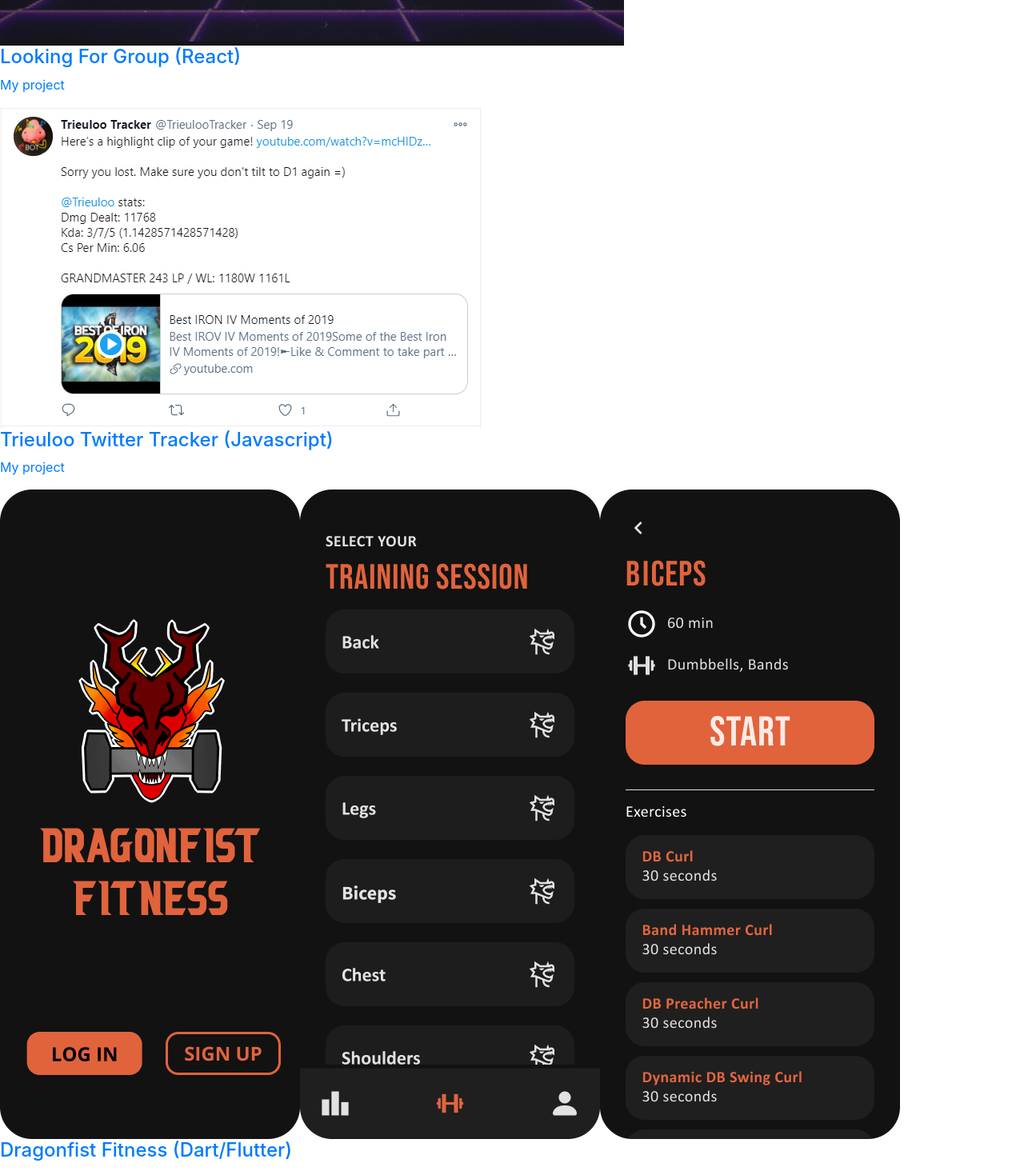
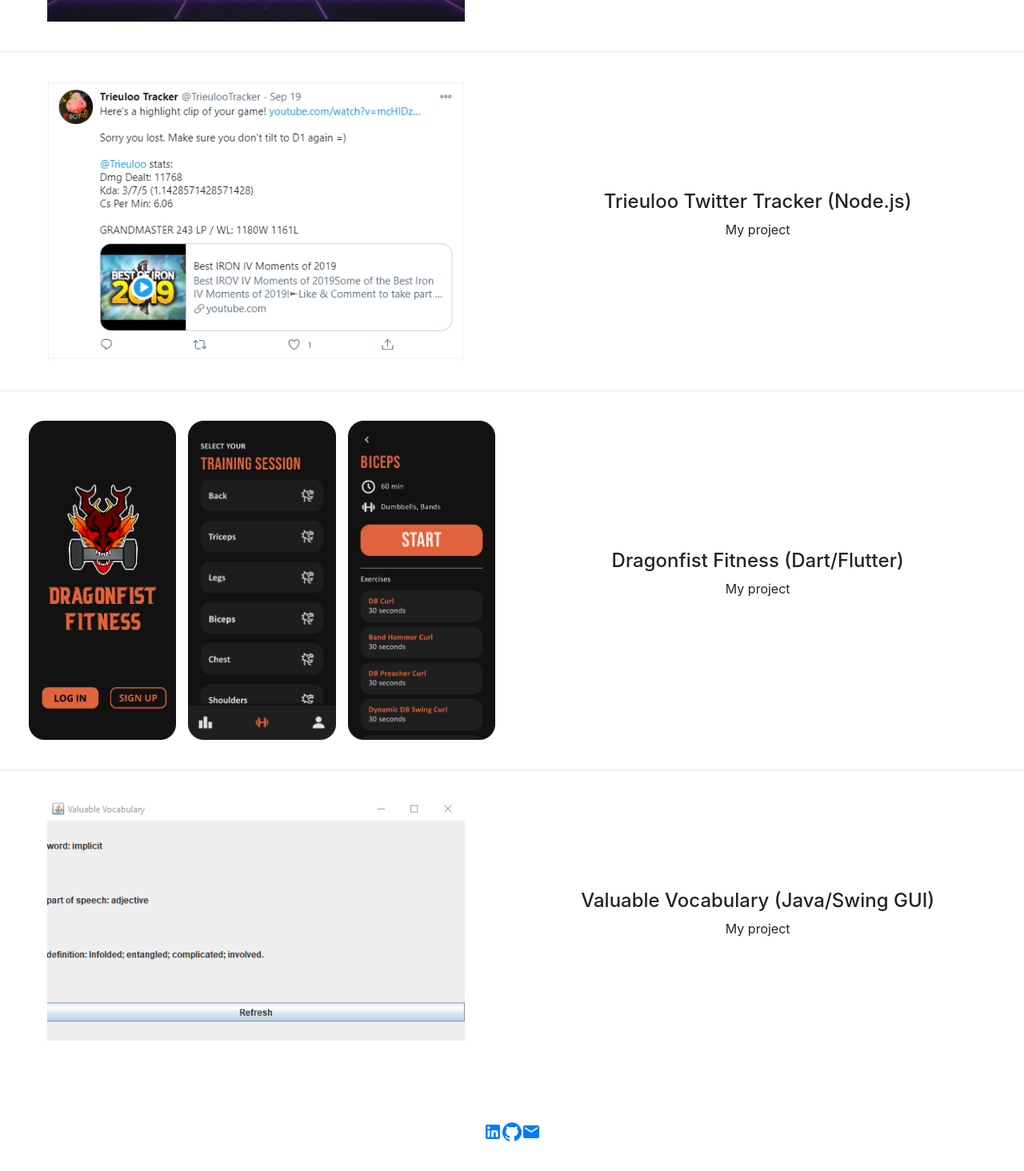
Before and after one commit to alfredzhuang/portfolio, a React (Create React App) app: page /projects in a window 1280 px wide. Shown: the part 760-2224 px from the top of the page at 80% size. After the commit the page ends 2202 px from the top, so only its background shows below. Built offline with nearby package versions, Linux system fonts and the light colour scheme.

Commit message:
formatted projects page

```diff
--- a/src/App.js
+++ b/src/App.js
@@ -29,17 +29,17 @@ class App extends React.Component {
       projects: {
         title: 'My projects',
         zoomin: {
-          title: 'Zoomin\' Discord Bot (Javascript)',
+          title: 'Zoomin\' Discord Bot (Node.js)',
           subTitle: '',
           text: '',
         },
         lookingForGroup: {
-          title: 'Looking For Group (React)',
+          title: 'Looking For Group (React.js)',
           subTitle: '',
           text: '',
         },
         twitterTracker: {
-          title: 'Trieuloo Twitter Tracker (Javascript)',
+          title: 'Trieuloo Twitter Tracker (Node.js)',
           subTitle: '',
           text: '',
         },
@@ -49,7 +49,7 @@ class App extends React.Component {
           text: '',
         },
         valuableVocabulary: {
-          title: 'Valuable Vocabulary (Java)',
+          title: 'Valuable Vocabulary (Java/Swing GUI)',
           subTitle: '',
           text: '',
         },
--- a/src/pages/ContactPage.css
+++ b/src/pages/ContactPage.css
@@ -0,0 +1,8 @@
+.contact {
+    display: flex;
+    justify-content: center;
+    flex-direction: column;
+    align-items: center;
+    margin: 0px auto;
+    min-height: 87vh;
+}
--- a/src/pages/ContactPage.js
+++ b/src/pages/ContactPage.js
@@ -9,9 +9,8 @@ function ContactPage(props) {
                 <h2>{props.title}</h2>
             </div>
             <div className = "text">
-                <h3></h3>
+                <h3>Feel free to contact me at any time.</h3>
             </div>
-            <div className = "button"></div>
         </div>
     );
 
--- a/src/pages/ProjectsPage.css
+++ b/src/pages/ProjectsPage.css
@@ -0,0 +1,49 @@
+.heading {
+    padding-top: 20px;
+    text-align: center;
+}
+.project {
+    margin: 0px auto;
+    padding: 50px 0px;
+    max-width: 1500px;
+}
+
+.project article {
+    text-align: center;
+    border-top: solid 3px #f4f4f4;
+    margin-bottom: 2.25em;
+    padding-top: 2.25em;
+}
+
+.project article:first-child {
+    border-top: 0;
+    padding-top: 0;
+}
+
+.project article .image {
+    display: inline-block;
+    vertical-align: middle;
+    width: 48%;
+}
+
+.project article .image img {
+    width: 85%;
+}
+
+.project article .image1 {
+    display: inline-block;
+    vertical-align: middle;
+    width: 48%;
+}
+
+.project article .image1 img {
+    width: 30%;
+    margin-left: 15px;
+}
+
+.project article .description {
+    text-align: center;
+    display: inline-block;
+    vertical-align: middle;
+    width: 50%
+}
--- a/src/pages/ProjectsPage.js
+++ b/src/pages/ProjectsPage.js
@@ -13,49 +13,49 @@ function ProjectsPage(props) {
                 <article>
                     <a href="https://github.com/alfredzhuang/zoomin" class = "image" target = "_blank">
                         <img src="/images/zoomin.jpg" alt = ""/>
-                        <div className = "description">
+                    </a>
+                    <div className = "description">
                             <h4>{props.zoomin.title}</h4>
                             <p>My project</p>
                         </div>
-                    </a>
                 </article>
                 <article>
                     <a href="https://github.com/alfredzhuang/LookingForGroup" class = "image" target = "_blank">
                         <img src="/images/lookingforgrp.jpg" alt = ""/>
-                        <div className = "description">
+                    </a>
+                    <div className = "description">
                             <h4>{props.lookingForGroup.title}</h4>
                             <p>My project</p>
                         </div>
-                    </a>
                 </article>
                 <article>
                     <a href="https://github.com/andreidimaano/TrieulooTwitterTracker" class = "image" target = "_blank">
                         <img src="/images/trieuloo.jpg" alt = ""/>
-                        <div className = "description">
+                    </a>
+                    <div className = "description">
                             <h4>{props.twitterTracker.title}</h4>
                             <p>My project</p>
                         </div>
-                    </a>
                 </article>
                 <article>
-                    <a href="https://github.com/alfredzhuang/dragon-fist-fitness" class = "image" target = "_blank">
+                    <a href="https://github.com/alfredzhuang/dragon-fist-fitness" class = "image1" target = "_blank">
                         <img src="/images/dragonfistfitness1.jpg" alt = ""/>
                         <img src="/images/dragonfistfitness2.jpg" alt = ""/>
                         <img src="/images/dragonfistfitness3.jpg" alt = ""/>
-                        <div className = "description">
+                    </a>
+                    <div className = "description">
                             <h4>{props.dragonfistFitness.title}</h4>
                             <p>My project</p>
                         </div>
-                    </a>
                 </article>
                 <article>
                     <a href="https://github.com/alfredzhuang/valuable-vocabulary" class = "image" target = "_blank">
-                        <img src="/images/zoomin.jpg" alt = ""/>
-                        <div className = "description">
+                        <img src="/images/valuableVocabulary.jpg" alt = ""/>
+                    </a>
+                    <div className = "description">
                             <h4>{props.valuableVocabulary.title}</h4>
                             <p>My project</p>
                         </div>
-                    </a>
                 </article>
             </div>
         </div>
```
